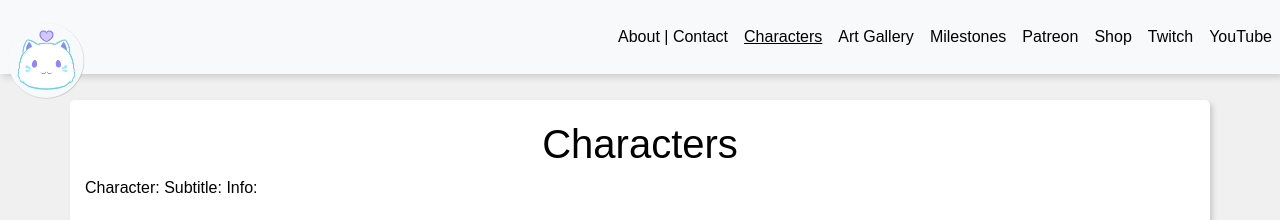
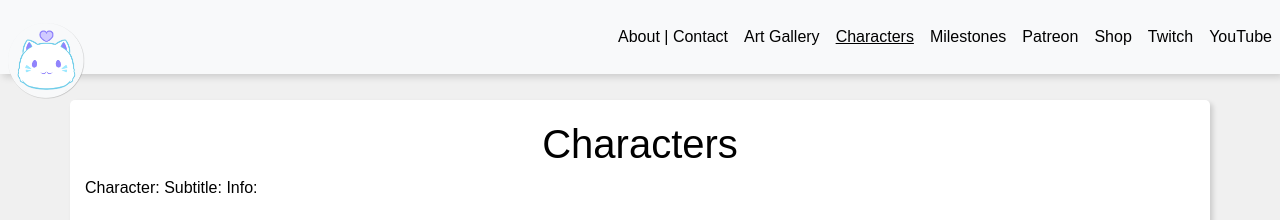
Before and after one commit to DeviCatOutlet/devicatoutlet.github.io, a Jekyll site: the page built from test.md, in a window 1280 px wide. Shown: the top 220 px of the page. Built offline with Jekyll 4.4.1, drawn with Linux system fonts in a browser that asks for light colours; our own code applies the rules of GitHub Pages for plain Markdown files; some of the changed lines change nothing that is shown.

Commit message:
Change order of links in header

```diff
--- a/_config.yml
+++ b/_config.yml
@@ -1,8 +1,8 @@
 nav:
 
 - About | Contact: https://devicatoutlet.com/about
+- Art Gallery: https://instagram.com/devicatart
 - Characters
-- Art Gallery: https://instagram.com/devicatart
 - Milestones
 - Patreon: https://www.patreon.com/devicatoutlet/
 - Shop: https://devicatoutlet.redbubble.com
```
